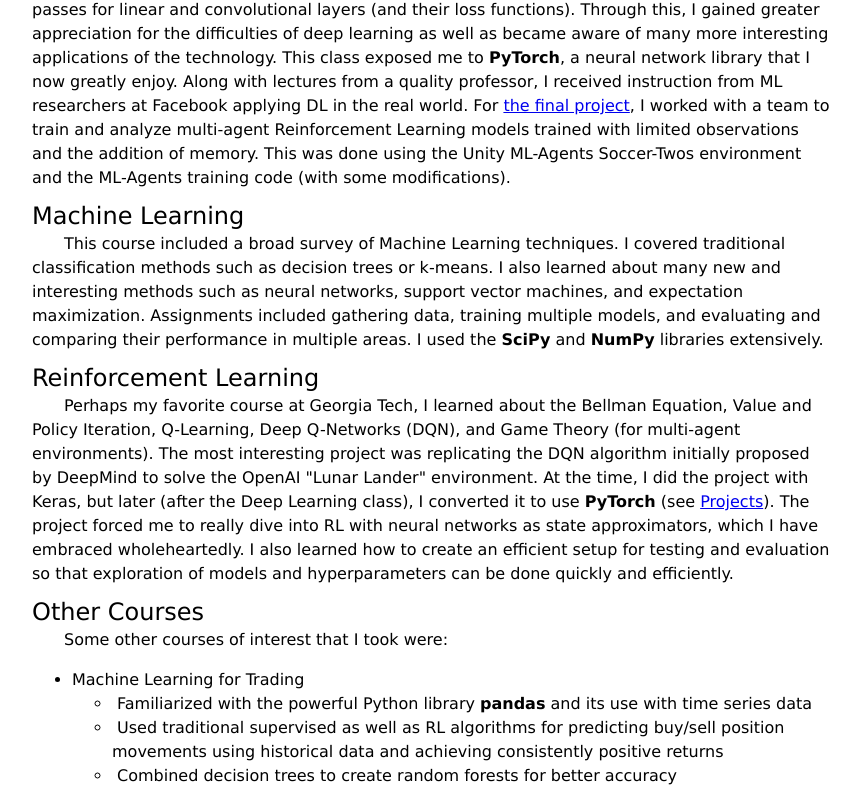
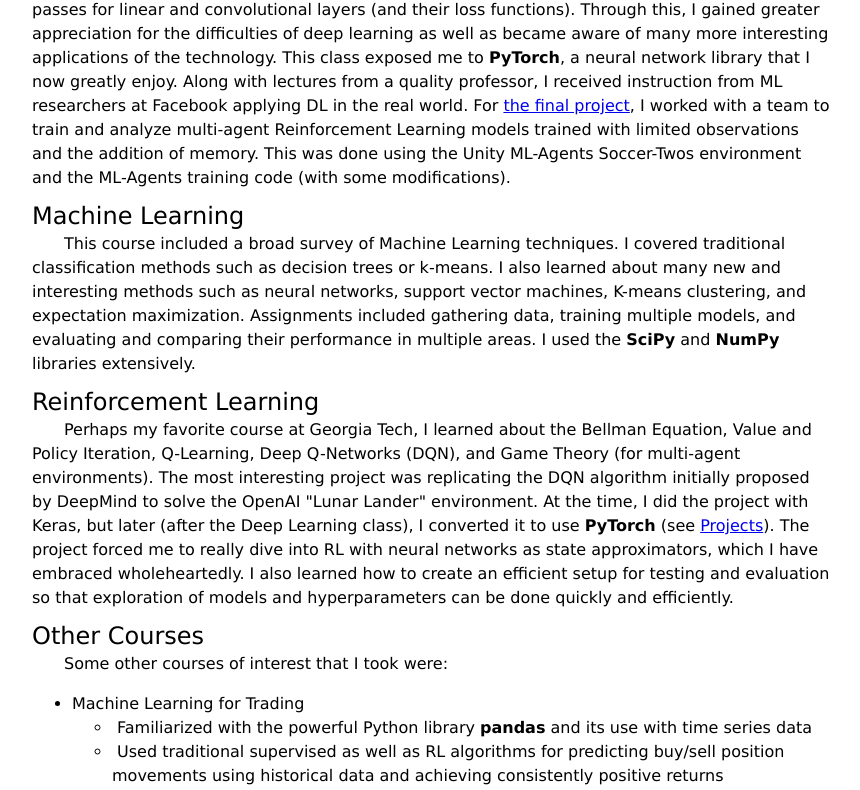
Before and after one commit to logar16/my-site, a React (Create React App) app: page /#/experience in a window 1280 px wide. Shown: the part 1998-2788 px from the top of the page, without its empty margins (208-1068 px from the left). Built offline with nearby package versions, Linux system fonts and the light colour scheme.

Commit message:
Add details to GaTech experience

```diff
--- a/src/pages/experience/GatechExp.js
+++ b/src/pages/experience/GatechExp.js
@@ -103,7 +103,7 @@
       </Section>
       <Section  title='Machine Learning'  id='ML'>
         This course included a broad survey of Machine Learning techniques.  I covered traditional classification methods such as decision trees or k-means.
-        I also learned about many new and interesting methods such as neural networks, support vector machines, and expectation maximization.
+        I also learned about many new and interesting methods such as neural networks, support vector machines, K-means clustering, and expectation maximization.
         Assignments included gathering data, training multiple models, and evaluating and comparing their performance in multiple areas.
         I used the <b>SciPy</b> and <b>NumPy</b> libraries extensively.
       </Section>
```
